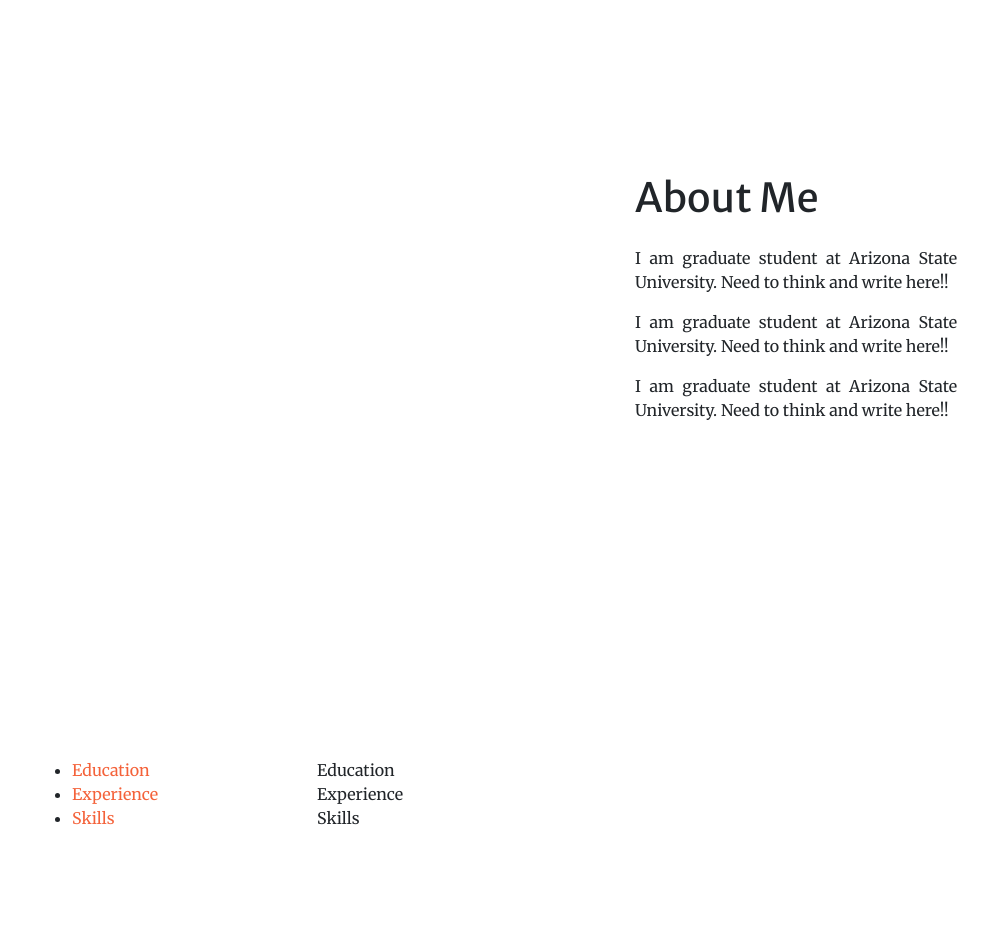
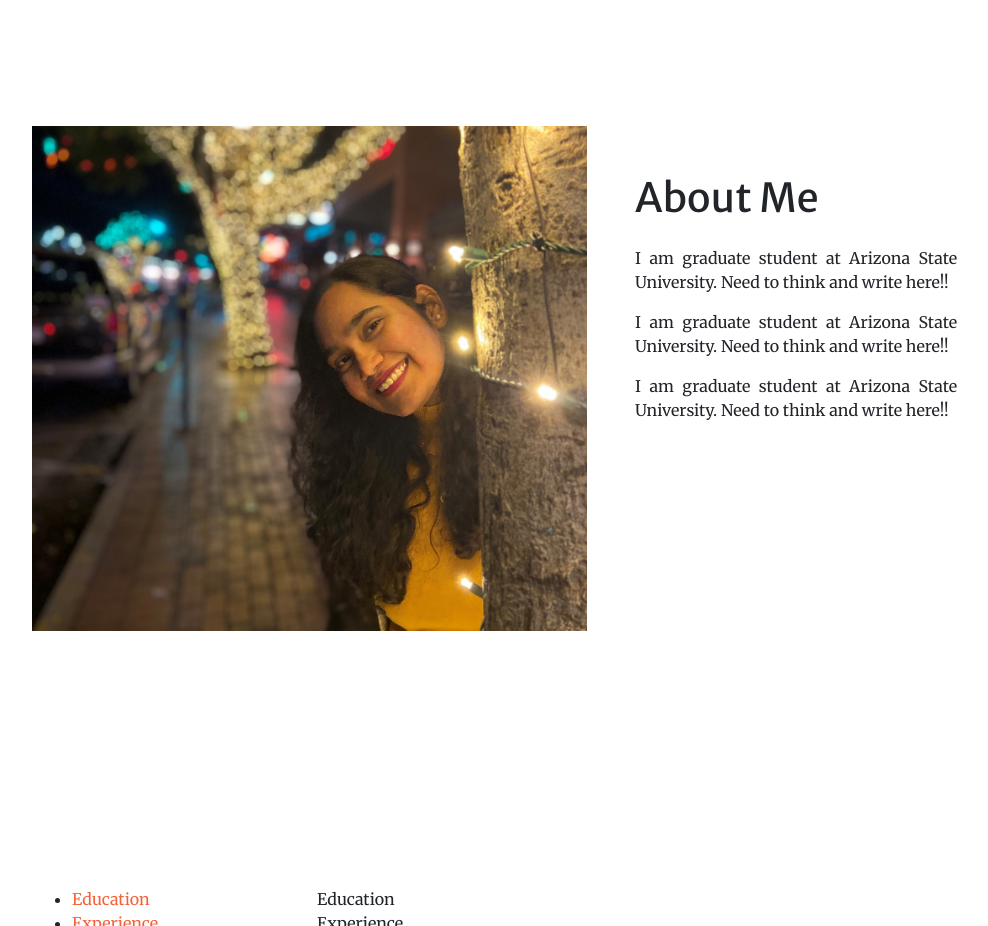
Before and after one commit to Menaka811/Menaka811.github.io, a plain HTML site: page index.html in a window 1280 px wide. Shown: the part 802-1728 px from the top of the page, without its empty margins (53-1041 px from the left). Drawn offline with nearby package versions, Linux system fonts and the light colour scheme.

Commit message:
Update index.html

```diff
--- a/index.html
+++ b/index.html
@@ -55,7 +55,7 @@
             <div class="container">
                 <div class="row d-flex no-gutters">
 				<div class="col-md-6 col-lg-6 d-flex">
-				 <img class="img-fluid" src="./assets/GitHub.jpg" alt="">
+				 <img class="img-fluid" src="assets/img/Github.jpg" alt="">
                     <!--<div class="col-lg-8 text-center">
                         <h2 class="text-white mt-0">We've got what you need!</h2>
                         <hr class="divider light my-4" />
```
